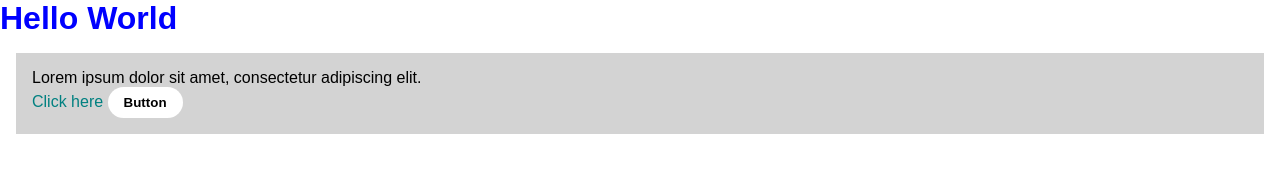
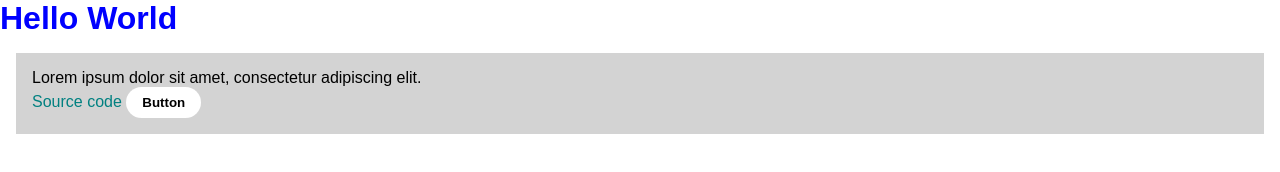
Before and after one commit to ruinekowo/web-design, a plain HTML site: page index.html in a window 1280 px wide. Drawn offline with Linux system fonts and the light colour scheme.

Commit message:
Update index.html

```diff
--- a/index.html
+++ b/index.html
@@ -12,7 +12,7 @@
     <h1 id="title">Hello World</h1>
     <div class="box">
         <p class="params">Lorem ipsum dolor sit amet, consectetur adipiscing elit.</p>
-        <a href="https://google.com/" target="_blank" class="hyperlink">Click here</a>
+        <a href="https://github.com/ruinekowo/web-design" target="_blank" class="hyperlink">Source code</a>
         <button class="button">Button</button>
     </div>
 </body>
```
